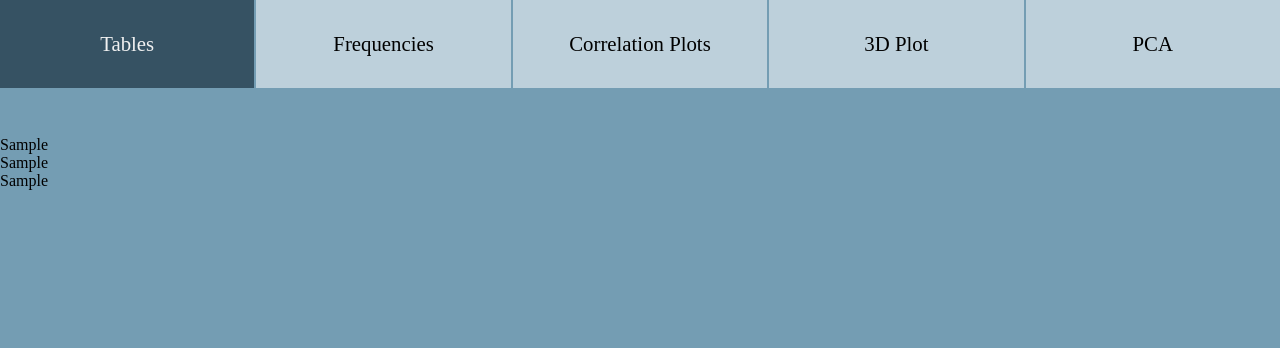
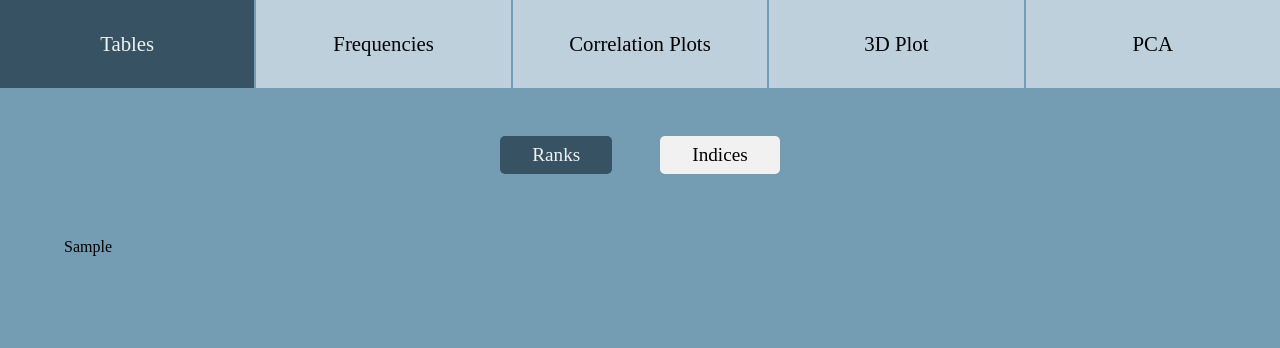
Before and after one commit to mehrabdarvishi/PICOnline, a Django app: template base/templates/base/results.html in a window 1280 px wide. Shown: the top 348 px of the page. Run offline with Django 4.2, Linux system fonts and the light colour scheme; the template is opened without the code that fills it: most values are stand-ins (such as "Sample title", 1, 10 or a date in 2020).

Commit message:
some styles for tables

```diff
--- /dev/null
+++ b/base/static/scripts/results.js
@@ -0,0 +1,8 @@
+document.querySelectorAll(".results-container .results-bar ul li").forEach(element => {
+    element.addEventListener("click", event => {
+        document.querySelectorAll(".results-container .results-bar ul li").forEach(element => {
+            element.classList.remove("selected");
+        });
+        element.classList.add("selected");
+    });
+});
--- a/base/static/scripts/results_bar.js
+++ b/base/static/scripts/results_bar.js
@@ -1,8 +1,11 @@
-document.querySelectorAll(".results-bar ul li").forEach(el => {
-    el.addEventListener("click", (e)=>{
-    	document.querySelector('[data-result-name="box1"]')
-    	e.style.display = 'none'
+document.querySelectorAll(".results-bar ul li").forEach(element => {
+    element.addEventListener("click", (event)=>{
+
+        selected_tab_data_attr = event.target.getAttribute("data-result-name");
+    	const other_results = document.querySelectorAll(`.results-container .result > div:not(.${selected_tab_data_attr})`);
+    	other_results.forEach(other_result => {
+            other_result.style.display = "none";
+        });
+        document.getElementsByClassName(selected_tab_data_attr)[0].style.display = "block";
     });
-
-
-console.log(d);
+});
--- a/base/static/scripts/tables.js
+++ b/base/static/scripts/tables.js
@@ -0,0 +1,11 @@
+document.querySelectorAll(".select-table span").forEach(element => {
+    element.addEventListener("click", (event)=>{
+
+        selected_table_data_attr = event.target.getAttribute("data-title");
+    	const other_table = document.querySelector(`.results-container .result .tables .dataframe-container:not([data-table-type=${selected_table_data_attr}])`);
+        other_table.style.display = "none";
+        document.querySelector(`[data-table-type=${selected_table_data_attr}]`).style.display = "block";
+        element.classList.add("selected");
+        document.querySelector(`.select-table span:not([data-title=${selected_table_data_attr}])`).classList.remove("selected");
+    });
+});
--- a/base/static/styles/results/results.css
+++ b/base/static/styles/results/results.css
@@ -3,6 +3,7 @@
 	display: flex;
 	flex-direction: column;
 	gap: 3rem;
+	max-width: 100%;
 }
 
 .results-container .results-bar ul {
@@ -21,10 +22,7 @@
 	background-color: #bdd0db;
 }
 
-.results-container .results-bar ul li:hover {
+.results-container .results-bar ul li:hover, .results-container .results-bar ul .selected {
 	color: #f1f1f1;
 	background-color: #365263;
 }
-
-.result {
-}
--- a/base/static/styles/results/tables.css
+++ b/base/static/styles/results/tables.css
@@ -1,46 +1,72 @@
-.dataframe-container {
+.results-container .result .tables .dataframe-container {
+  overflow-x: scroll;
+  margin: 0 auto;
   max-width: 90%;
-  overflow-x: scroll;
 }
 
-.dataframe {
+
+.results-container .result .tables .select-table {
+  display: flex;
+  justify-content: center;
+  gap: 3rem;
+  margin-bottom: 4rem;
+
+  & span {
+    font-size: 1.2rem;
+    background-color: #f1f1f1;
+    padding-inline: 2rem;
+    padding-block: .5rem;
+    border-radius: 5px;
+    cursor: pointer;
+  }
+
+  & span:hover, .selected {
+    background-color: #365263;
+    color: #f1f1f1;
+  }
+
+}
+
+
+.results-container .result .tables .dataframe-container .dataframe {
   font-size: 1.2rem;
   cursor: default;
   border: none;
   table-layout:fixed;
+  margin: 0 auto;
 }
 
-.dataframe tr, td, th {
+.results-container .result .tables .dataframe-container .dataframe tr, td, th {
   border: none;
 }
 
-.dataframe th {
+.results-container .result .tables .dataframe-container .dataframe th {
   padding: 1em;
   font-weight: 700;
 }
 
-.dataframe td {
+.results-container .result .tables .dataframe-container .dataframe td {
   text-align: center;
   padding: 1em;
 }
 
-.dataframe td::-webkit-scrollbar {
+.results-container .result .tables .dataframe-container .dataframe td::-webkit-scrollbar {
     width: 12px;
 }
 
 
-.dataframe td::-webkit-scrollbar-track {
+.results-container .result .tables .dataframe-container .dataframe td::-webkit-scrollbar-track {
     -webkit-box-shadow: inset 0 0 6px rgba(0,0,0,0.3);
     border-radius: 10px;
 }
 
-.dataframe td::-webkit-scrollbar-thumb {
+.results-container .result .tables .dataframe-container .dataframe td::-webkit-scrollbar-thumb {
     border-radius: 10px;
     -webkit-box-shadow: inset 0 0 6px rgba(0,0,0,0.5);
 }
 
 
-.dataframe thead tr {
+.results-container .result .tables .dataframe-container .dataframe thead tr {
   background-color: rgba(0, 0, 0, 0.6);
   color: rgba(255, 255, 255, 0.9);
 
@@ -49,15 +75,15 @@
   }
 }
 
-.dataframe tbody tr {
+.results-container .result .tables .dataframe-container .dataframe tbody tr {
   background-color: #f1f1f1;
 }
 
-.dataframe tbody tr th{
+.results-container .result .tables .dataframe-container .dataframe tbody tr th{
   background-color: rgba(0, 0, 0, 0.1);
 }
 
-.dataframe tbody tr:hover {
+.results-container .result .tables .dataframe-container .dataframe tbody tr:hover {
   & td {
     background-color: rgba(0, 0, 0, 0.2);
   }
--- a/base/templates/base/results.html
+++ b/base/templates/base/results.html
@@ -6,6 +6,7 @@
 	<link rel="stylesheet" href="{% static '/styles/results/results.css' %}">
 {% endblock link %}
 {% block script %}
+	<script src="{% static '/scripts/results.js' %}"></script>
 	<script src="{% static '/scripts/results_bar.js' %}"></script>
 	<script src="{% static '/scripts/tables.js' %}"></script>
 {% endblock script %}
@@ -13,19 +14,23 @@
 <div class="results-container">
 	<nav class="results-bar">
 		<ul>
-			<li data-result-name="tables">Tables</li>
+			<li data-result-name="tables" class="selected">Tables</li>
 			<li data-result-name="frequencies">Frequencies</li>
 			<li data-result-name="correlation-plots">Correlation Plots</li>
-			<li data-result-name="3d-plot">3D Plot</li>
+			<li data-result-name="three-d-plot">3D Plot</li>
 			<li data-result-name="pca">PCA</li>
 		</ul>
 	</nav>
 	<div class="result">
 		<div class="tables">
+			<div class="select-table">
+				<span data-title="ranks" class="selected">Ranks</span>
+				<span data-title="indices">Indices</span>
+			</div>
 			<div class="dataframe-container" data-table-type="ranks">
 				{{ ranks_df|safe }}
 			</div>
-			<div class="dataframe-container" data-table-type="indices">
+			<div class="dataframe-container" data-table-type="indices" style="display: none;">
 				{{ indices_df|safe }}
 			</div>
 		</div>
@@ -35,8 +40,8 @@
 		<div class="correlation-plots">
 
 		</div>
-		<div class="3d-plot">
-
+		<div class="three-d-plot" style="display: none;">
+			{{ 3dplot|safe }}
 		</div>
 		<div class="pca">
 
@@ -44,6 +49,6 @@
 	</div>
 </div>
 
-	{{ 3dplot|safe }}
+
 
 {% endblock content %}
```
